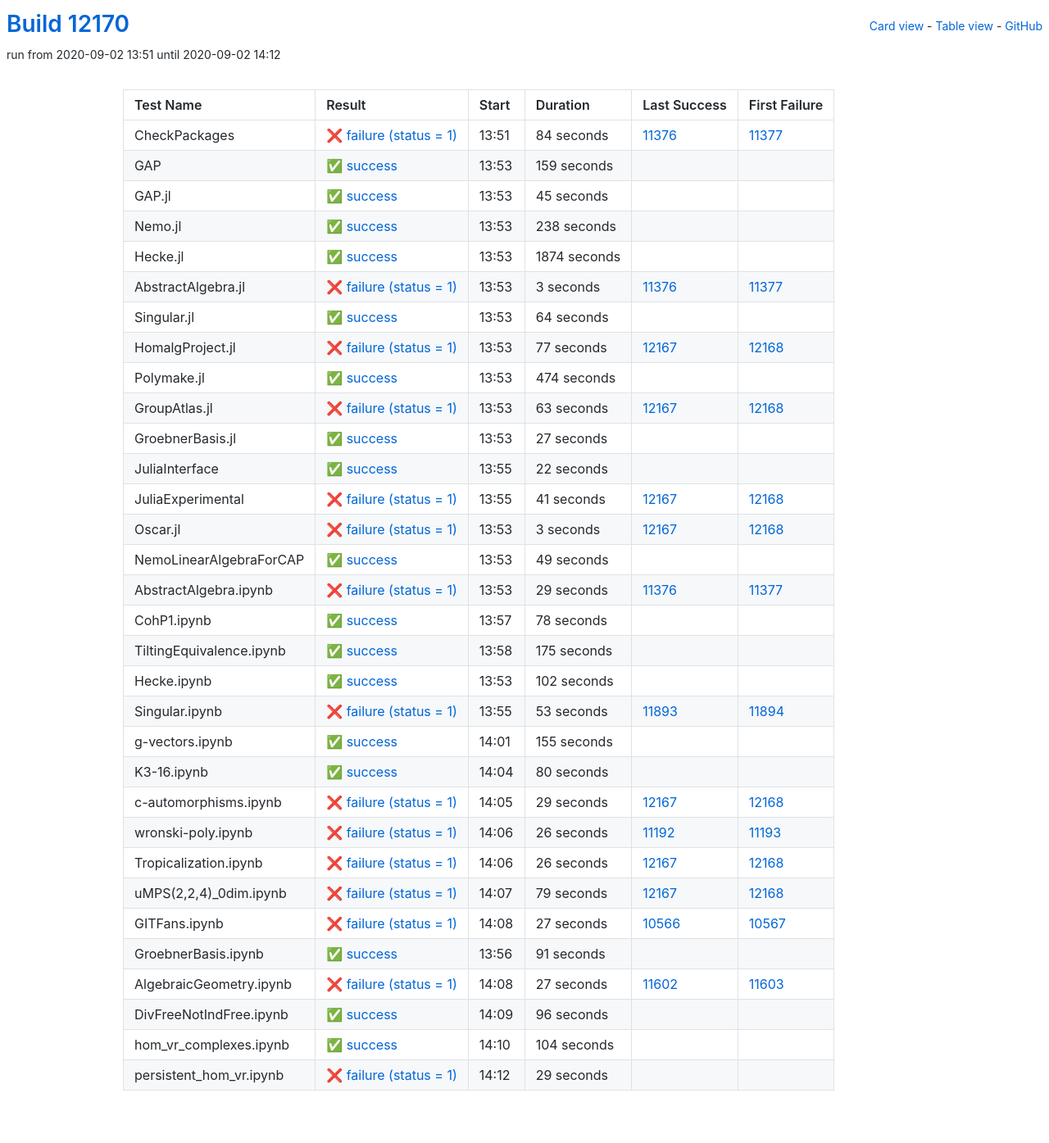
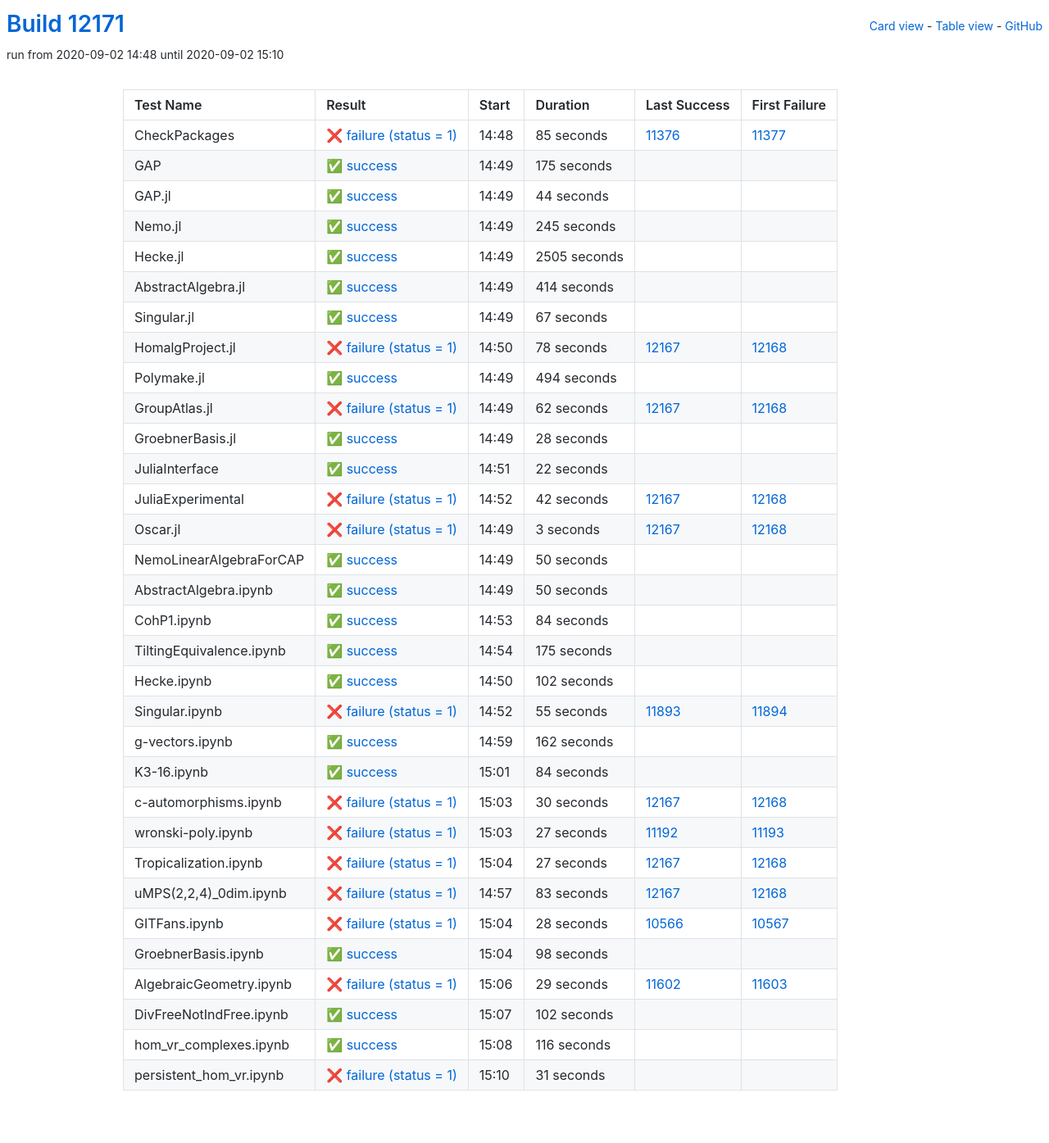
Before and after one commit to oscar-system/oscar-ci-status, a Jekyll site: the page built from table.html, in a window 1280 px wide. Shown: the whole page at 82% size. Built offline with Jekyll 4.4.1, drawn with Linux system fonts in a browser that asks for light colours.

Commit message:
Build #12171

```diff
--- a/_data/ci.yml
+++ b/_data/ci.yml
@@ -1,6 +1,6 @@
 ---
-build: 12170
-build_url: https://oscarci.mathematik.uni-kl.de/job/oscar/12170/
+build: 12171
+build_url: https://oscarci.mathematik.uni-kl.de/job/oscar/12171/
 job: oscar
 organization: oscar-system
 repo: oscar-ci-status
@@ -8,140 +8,140 @@ repourl: https://github.com/oscar-system/oscar-ci-status
 tests:
 - name: CheckPackages
   id: checkpackages
-  log: https://oscarci.mathematik.uni-kl.de/job/oscar/12170/artifact/logs/build-12170/CheckPackages.log
-  start: 2020-09-02 13:51
+  log: https://oscarci.mathematik.uni-kl.de/job/oscar/12171/artifact/logs/build-12171/CheckPackages.log
+  start: 2020-09-02 14:48
   success: false
   exitcode: 1
   status: failure
-  duration: 84
+  duration: 85
   last_success: 11376
   last_success_url: https://oscarci.mathematik.uni-kl.de/job/oscar/11376/
   first_failure: 11377
   first_failure_url: https://oscarci.mathematik.uni-kl.de/job/oscar/11377/
 - name: GAP
   id: gap
-  log: https://oscarci.mathematik.uni-kl.de/job/oscar/12170/artifact/logs/build-12170/GAP.log
-  start: 2020-09-02 13:53
+  log: https://oscarci.mathematik.uni-kl.de/job/oscar/12171/artifact/logs/build-12171/GAP.log
+  start: 2020-09-02 14:49
   success: true
   exitcode: 0
   status: success
-  duration: 159
+  duration: 175
   last_success: false
   last_success_url:
   first_failure: false
   first_failure_url:
 - name: GAP.jl
   id: gap-jl
-  log: https://oscarci.mathematik.uni-kl.de/job/oscar/12170/artifact/logs/build-12170/GAP.jl.log
-  start: 2020-09-02 13:53
+  log: https://oscarci.mathematik.uni-kl.de/job/oscar/12171/artifact/logs/build-12171/GAP.jl.log
+  start: 2020-09-02 14:49
   success: true
   exitcode: 0
   status: success
-  duration: 45
+  duration: 44
   last_success: false
   last_success_url:
   first_failure: false
   first_failure_url:
 - name: Nemo.jl
   id: nemo-jl
-  log: https://oscarci.mathematik.uni-kl.de/job/oscar/12170/artifact/logs/build-12170/Nemo.jl.log
-  start: 2020-09-02 13:53
+  log: https://oscarci.mathematik.uni-kl.de/job/oscar/12171/artifact/logs/build-12171/Nemo.jl.log
+  start: 2020-09-02 14:49
   success: true
   exitcode: 0
   status: success
-  duration: 238
+  duration: 245
   last_success: false
   last_success_url:
   first_failure: false
   first_failure_url:
 - name: Hecke.jl
   id: hecke-jl
-  log: https://oscarci.mathematik.uni-kl.de/job/oscar/12170/artifact/logs/build-12170/Hecke.jl.log
-  start: 2020-09-02 13:53
+  log: https://oscarci.mathematik.uni-kl.de/job/oscar/12171/artifact/logs/build-12171/Hecke.jl.log
+  start: 2020-09-02 14:49
   success: true
   exitcode: 0
   status: success
-  duration: 1874
+  duration: 2505
   last_success: false
   last_success_url:
   first_failure: false
   first_failure_url:
 - name: AbstractAlgebra.jl
   id: abstractalgebra-jl
-  log: https://oscarci.mathematik.uni-kl.de/job/oscar/12170/artifact/logs/build-12170/AbstractAlgebra.jl.log
-  start: 2020-09-02 13:53
-  success: false
-  exitcode: 1
-  status: failure
-  duration: 3
-  last_success: 11376
-  last_success_url: https://oscarci.mathematik.uni-kl.de/job/oscar/11376/
-  first_failure: 11377
-  first_failure_url: https://oscarci.mathematik.uni-kl.de/job/oscar/11377/
-- name: Singular.jl
-  id: singular-jl
-  log: https://oscarci.mathematik.uni-kl.de/job/oscar/12170/artifact/logs/build-12170/Singular.jl.log
-  start: 2020-09-02 13:53
+  log: https://oscarci.mathematik.uni-kl.de/job/oscar/12171/artifact/logs/build-12171/AbstractAlgebra.jl.log
+  start: 2020-09-02 14:49
   success: true
   exitcode: 0
   status: success
-  duration: 64
+  duration: 414
+  last_success: false
+  last_success_url:
+  first_failure: false
+  first_failure_url:
+- name: Singular.jl
+  id: singular-jl
+  log: https://oscarci.mathematik.uni-kl.de/job/oscar/12171/artifact/logs/build-12171/Singular.jl.log
+  start: 2020-09-02 14:49
+  success: true
+  exitcode: 0
+  status: success
+  duration: 67
   last_success: false
   last_success_url:
   first_failure: false
   first_failure_url:
 - name: HomalgProject.jl
   id: homalgproject-jl
-  log: https://oscarci.mathematik.uni-kl.de/job/oscar/12170/artifact/logs/build-12170/HomalgProject.jl.log
-  start: 2020-09-02 13:53
+  log: https://oscarci.mathematik.uni-kl.de/job/oscar/12171/artifact/logs/build-12171/HomalgProject.jl.log
+  start: 2020-09-02 14:50
   success: false
   exitcode: 1
   status: failure
-  duration: 77
+  duration: 78
   last_success: 12167
   last_success_url: https://oscarci.mathematik.uni-kl.de/job/oscar/12167/
   first_failure: 12168
   first_failure_url: https://oscarci.mathematik.uni-kl.de/job/oscar/12168/
 - name: Polymake.jl
   id: polymake-jl
-  log: https://oscarci.mathematik.uni-kl.de/job/oscar/12170/artifact/logs/build-12170/Polymake.jl.log
-  start: 2020-09-02 13:53
+  log: https://oscarci.mathematik.uni-kl.de/job/oscar/12171/artifact/logs/build-12171/Polymake.jl.log
+  start: 2020-09-02 14:49
   success: true
   exitcode: 0
   status: success
-  duration: 474
+  duration: 494
   last_success: false
   last_success_url:
   first_failure: false
   first_failure_url:
 - name: GroupAtlas.jl
   id: groupatlas-jl
-  log: https://oscarci.mathematik.uni-kl.de/job/oscar/12170/artifact/logs/build-12170/GroupAtlas.jl.log
-  start: 2020-09-02 13:53
+  log: https://oscarci.mathematik.uni-kl.de/job/oscar/12171/artifact/logs/build-12171/GroupAtlas.jl.log
+  start: 2020-09-02 14:49
   success: false
   exitcode: 1
   status: failure
-  duration: 63
+  duration: 62
   last_success: 12167
   last_success_url: https://oscarci.mathematik.uni-kl.de/job/oscar/12167/
   first_failure: 12168
   first_failure_url: https://oscarci.mathematik.uni-kl.de/job/oscar/12168/
 - name: GroebnerBasis.jl
   id: groebnerbasis-jl
-  log: https://oscarci.mathematik.uni-kl.de/job/oscar/12170/artifact/logs/build-12170/GroebnerBasis.jl.log
-  start: 2020-09-02 13:53
+  log: https://oscarci.mathematik.uni-kl.de/job/oscar/12171/artifact/logs/build-12171/GroebnerBasis.jl.log
+  start: 2020-09-02 14:49
   success: true
   exitcode: 0
   status: success
-  duration: 27
+  duration: 28
   last_success: false
   last_success_url:
   first_failure: false
   first_failure_url:
 - name: JuliaInterface
   id: juliainterface
-  log: https://oscarci.mathematik.uni-kl.de/job/oscar/12170/artifact/logs/build-12170/JuliaInterface.log
-  start: 2020-09-02 13:55
+  log: https://oscarci.mathematik.uni-kl.de/job/oscar/12171/artifact/logs/build-12171/JuliaInterface.log
+  start: 2020-09-02 14:51
   success: true
   exitcode: 0
   status: success
@@ -152,20 +152,20 @@ tests:
   first_failure_url:
 - name: JuliaExperimental
   id: juliaexperimental
-  log: https://oscarci.mathematik.uni-kl.de/job/oscar/12170/artifact/logs/build-12170/JuliaExperimental.log
-  start: 2020-09-02 13:55
+  log: https://oscarci.mathematik.uni-kl.de/job/oscar/12171/artifact/logs/build-12171/JuliaExperimental.log
+  start: 2020-09-02 14:52
   success: false
   exitcode: 1
   status: failure
-  duration: 41
+  duration: 42
   last_success: 12167
   last_success_url: https://oscarci.mathematik.uni-kl.de/job/oscar/12167/
   first_failure: 12168
   first_failure_url: https://oscarci.mathematik.uni-kl.de/job/oscar/12168/
 - name: Oscar.jl
   id: oscar-jl
-  log: https://oscarci.mathematik.uni-kl.de/job/oscar/12170/artifact/logs/build-12170/Oscar.jl.log
-  start: 2020-09-02 13:53
+  log: https://oscarci.mathematik.uni-kl.de/job/oscar/12171/artifact/logs/build-12171/Oscar.jl.log
+  start: 2020-09-02 14:49
   success: false
   exitcode: 1
   status: failure
@@ -176,44 +176,44 @@ tests:
   first_failure_url: https://oscarci.mathematik.uni-kl.de/job/oscar/12168/
 - name: NemoLinearAlgebraForCAP
   id: nemolinearalgebraforcap
-  log: https://oscarci.mathematik.uni-kl.de/job/oscar/12170/artifact/logs/build-12170/NemoLinearAlgebraForCAP.log
-  start: 2020-09-02 13:53
+  log: https://oscarci.mathematik.uni-kl.de/job/oscar/12171/artifact/logs/build-12171/NemoLinearAlgebraForCAP.log
+  start: 2020-09-02 14:49
   success: true
   exitcode: 0
   status: success
-  duration: 49
+  duration: 50
   last_success: false
   last_success_url:
   first_failure: false
   first_failure_url:
 - name: AbstractAlgebra.ipynb
   id: abstractalgebra-ipynb
-  log: https://oscarci.mathematik.uni-kl.de/job/oscar/12170/artifact/logs/build-12170/AbstractAlgebra.ipynb.log
-  start: 2020-09-02 13:53
-  success: false
-  exitcode: 1
-  status: failure
-  duration: 29
-  last_success: 11376
-  last_success_url: https://oscarci.mathematik.uni-kl.de/job/oscar/11376/
-  first_failure: 11377
-  first_failure_url: https://oscarci.mathematik.uni-kl.de/job/oscar/11377/
-- name: CohP1.ipynb
-  id: cohp1-ipynb
-  log: https://oscarci.mathematik.uni-kl.de/job/oscar/12170/artifact/logs/build-12170/CohP1.ipynb.log
-  start: 2020-09-02 13:57
+  log: https://oscarci.mathematik.uni-kl.de/job/oscar/12171/artifact/logs/build-12171/AbstractAlgebra.ipynb.log
+  start: 2020-09-02 14:49
   success: true
   exitcode: 0
   status: success
-  duration: 78
+  duration: 50
+  last_success: false
+  last_success_url:
+  first_failure: false
+  first_failure_url:
+- name: CohP1.ipynb
+  id: cohp1-ipynb
+  log: https://oscarci.mathematik.uni-kl.de/job/oscar/12171/artifact/logs/build-12171/CohP1.ipynb.log
+  start: 2020-09-02 14:53
+  success: true
+  exitcode: 0
+  status: success
+  duration: 84
   last_success: false
   last_success_url:
   first_failure: false
   first_failure_url:
 - name: TiltingEquivalence.ipynb
   id: tiltingequivalence-ipynb
-  log: https://oscarci.mathematik.uni-kl.de/job/oscar/12170/artifact/logs/build-12170/TiltingEquivalence.ipynb.log
-  start: 2020-09-02 13:58
+  log: https://oscarci.mathematik.uni-kl.de/job/oscar/12171/artifact/logs/build-12171/TiltingEquivalence.ipynb.log
+  start: 2020-09-02 14:54
   success: true
   exitcode: 0
   status: success
@@ -224,8 +224,8 @@ tests:
   first_failure_url:
 - name: Hecke.ipynb
   id: hecke-ipynb
-  log: https://oscarci.mathematik.uni-kl.de/job/oscar/12170/artifact/logs/build-12170/Hecke.ipynb.log
-  start: 2020-09-02 13:53
+  log: https://oscarci.mathematik.uni-kl.de/job/oscar/12171/artifact/logs/build-12171/Hecke.ipynb.log
+  start: 2020-09-02 14:50
   success: true
   exitcode: 0
   status: success
@@ -236,156 +236,156 @@ tests:
   first_failure_url:
 - name: Singular.ipynb
   id: singular-ipynb
-  log: https://oscarci.mathematik.uni-kl.de/job/oscar/12170/artifact/logs/build-12170/Singular.ipynb.log
-  start: 2020-09-02 13:55
+  log: https://oscarci.mathematik.uni-kl.de/job/oscar/12171/artifact/logs/build-12171/Singular.ipynb.log
+  start: 2020-09-02 14:52
   success: false
   exitcode: 1
   status: failure
-  duration: 53
+  duration: 55
   last_success: 11893
   last_success_url: https://oscarci.mathematik.uni-kl.de/job/oscar/11893/
   first_failure: 11894
   first_failure_url: https://oscarci.mathematik.uni-kl.de/job/oscar/11894/
 - name: g-vectors.ipynb
   id: g-vectors-ipynb
-  log: https://oscarci.mathematik.uni-kl.de/job/oscar/12170/artifact/logs/build-12170/g-vectors.ipynb.log
-  start: 2020-09-02 14:01
+  log: https://oscarci.mathematik.uni-kl.de/job/oscar/12171/artifact/logs/build-12171/g-vectors.ipynb.log
+  start: 2020-09-02 14:59
   success: true
   exitcode: 0
   status: success
-  duration: 155
+  duration: 162
   last_success: false
   last_success_url:
   first_failure: false
   first_failure_url:
 - name: K3-16.ipynb
   id: k3-16-ipynb
-  log: https://oscarci.mathematik.uni-kl.de/job/oscar/12170/artifact/logs/build-12170/K3-16.ipynb.log
-  start: 2020-09-02 14:04
+  log: https://oscarci.mathematik.uni-kl.de/job/oscar/12171/artifact/logs/build-12171/K3-16.ipynb.log
+  start: 2020-09-02 15:01
   success: true
   exitcode: 0
   status: success
-  duration: 80
+  duration: 84
   last_success: false
   last_success_url:
   first_failure: false
   first_failure_url:
 - name: c-automorphisms.ipynb
   id: c-automorphisms-ipynb
-  log: https://oscarci.mathematik.uni-kl.de/job/oscar/12170/artifact/logs/build-12170/c-automorphisms.ipynb.log
-  start: 2020-09-02 14:05
+  log: https://oscarci.mathematik.uni-kl.de/job/oscar/12171/artifact/logs/build-12171/c-automorphisms.ipynb.log
+  start: 2020-09-02 15:03
   success: false
   exitcode: 1
   status: failure
-  duration: 29
+  duration: 30
   last_success: 12167
   last_success_url: https://oscarci.mathematik.uni-kl.de/job/oscar/12167/
   first_failure: 12168
   first_failure_url: https://oscarci.mathematik.uni-kl.de/job/oscar/12168/
 - name: wronski-poly.ipynb
   id: wronski-poly-ipynb
-  log: https://oscarci.mathematik.uni-kl.de/job/oscar/12170/artifact/logs/build-12170/wronski-poly.ipynb.log
-  start: 2020-09-02 14:06
+  log: https://oscarci.mathematik.uni-kl.de/job/oscar/12171/artifact/logs/build-12171/wronski-poly.ipynb.log
+  start: 2020-09-02 15:03
   success: false
   exitcode: 1
   status: failure
-  duration: 26
+  duration: 27
   last_success: 11192
   last_success_url: https://oscarci.mathematik.uni-kl.de/job/oscar/11192/
   first_failure: 11193
   first_failure_url: https://oscarci.mathematik.uni-kl.de/job/oscar/11193/
 - name: Tropicalization.ipynb
   id: tropicalization-ipynb
-  log: https://oscarci.mathematik.uni-kl.de/job/oscar/12170/artifact/logs/build-12170/Tropicalization.ipynb.log
-  start: 2020-09-02 14:06
+  log: https://oscarci.mathematik.uni-kl.de/job/oscar/12171/artifact/logs/build-12171/Tropicalization.ipynb.log
+  start: 2020-09-02 15:04
   success: false
   exitcode: 1
   status: failure
-  duration: 26
+  duration: 27
   last_success: 12167
   last_success_url: https://oscarci.mathematik.uni-kl.de/job/oscar/12167/
   first_failure: 12168
   first_failure_url: https://oscarci.mathematik.uni-kl.de/job/oscar/12168/
 - name: uMPS(2,2,4)_0dim.ipynb
   id: umps-2-2-4-0dim-ipynb
-  log: https://oscarci.mathematik.uni-kl.de/job/oscar/12170/artifact/logs/build-12170/uMPS-2-2-4-_0dim.ipynb.log
-  start: 2020-09-02 14:07
+  log: https://oscarci.mathematik.uni-kl.de/job/oscar/12171/artifact/logs/build-12171/uMPS-2-2-4-_0dim.ipynb.log
+  start: 2020-09-02 14:57
   success: false
   exitcode: 1
   status: failure
-  duration: 79
+  duration: 83
   last_success: 12167
   last_success_url: https://oscarci.mathematik.uni-kl.de/job/oscar/12167/
   first_failure: 12168
   first_failure_url: https://oscarci.mathematik.uni-kl.de/job/oscar/12168/
 - name: GITFans.ipynb
   id: gitfans-ipynb
-  log: https://oscarci.mathematik.uni-kl.de/job/oscar/12170/artifact/logs/build-12170/GITFans.ipynb.log
-  start: 2020-09-02 14:08
+  log: https://oscarci.mathematik.uni-kl.de/job/oscar/12171/artifact/logs/build-12171/GITFans.ipynb.log
+  start: 2020-09-02 15:04
   success: false
   exitcode: 1
   status: failure
-  duration: 27
+  duration: 28
   last_success: 10566
   last_success_url: https://oscarci.mathematik.uni-kl.de/job/oscar/10566/
   first_failure: 10567
   first_failure_url: https://oscarci.mathematik.uni-kl.de/job/oscar/10567/
 - name: GroebnerBasis.ipynb
   id: groebnerbasis-ipynb
-  log: https://oscarci.mathematik.uni-kl.de/job/oscar/12170/artifact/logs/build-12170/GroebnerBasis.ipynb.log
-  start: 2020-09-02 13:56
+  log: https://oscarci.mathematik.uni-kl.de/job/oscar/12171/artifact/logs/build-12171/GroebnerBasis.ipynb.log
+  start: 2020-09-02 15:04
   success: true
   exitcode: 0
   status: success
-  duration: 91
+  duration: 98
   last_success: false
   last_success_url:
   first_failure: false
   first_failure_url:
 - name: AlgebraicGeometry.ipynb
   id: algebraicgeometry-ipynb
-  log: https://oscarci.mathematik.uni-kl.de/job/oscar/12170/artifact/logs/build-12170/AlgebraicGeometry.ipynb.log
-  start: 2020-09-02 14:08
+  log: https://oscarci.mathematik.uni-kl.de/job/oscar/12171/artifact/logs/build-12171/AlgebraicGeometry.ipynb.log
+  start: 2020-09-02 15:06
   success: false
   exitcode: 1
   status: failure
-  duration: 27
+  duration: 29
   last_success: 11602
   last_success_url: https://oscarci.mathematik.uni-kl.de/job/oscar/11602/
   first_failure: 11603
   first_failure_url: https://oscarci.mathematik.uni-kl.de/job/oscar/11603/
 - name: DivFreeNotIndFree.ipynb
   id: divfreenotindfree-ipynb
-  log: https://oscarci.mathematik.uni-kl.de/job/oscar/12170/artifact/logs/build-12170/DivFreeNotIndFree.ipynb.log
-  start: 2020-09-02 14:09
+  log: https://oscarci.mathematik.uni-kl.de/job/oscar/12171/artifact/logs/build-12171/DivFreeNotIndFree.ipynb.log
+  start: 2020-09-02 15:07
   success: true
   exitcode: 0
   status: success
-  duration: 96
+  duration: 102
   last_success: false
   last_success_url:
   first_failure: false
   first_failure_url:
 - name: hom_vr_complexes.ipynb
   id: hom-vr-complexes-ipynb
-  log: https://oscarci.mathematik.uni-kl.de/job/oscar/12170/artifact/logs/build-12170/hom_vr_complexes.ipynb.log
-  start: 2020-09-02 14:10
+  log: https://oscarci.mathematik.uni-kl.de/job/oscar/12171/artifact/logs/build-12171/hom_vr_complexes.ipynb.log
+  start: 2020-09-02 15:08
   success: true
   exitcode: 0
   status: success
-  duration: 104
+  duration: 116
   last_success: false
   last_success_url:
   first_failure: false
   first_failure_url:
 - name: persistent_hom_vr.ipynb
   id: persistent-hom-vr-ipynb
-  log: https://oscarci.mathematik.uni-kl.de/job/oscar/12170/artifact/logs/build-12170/persistent_hom_vr.ipynb.log
-  start: 2020-09-02 14:12
+  log: https://oscarci.mathematik.uni-kl.de/job/oscar/12171/artifact/logs/build-12171/persistent_hom_vr.ipynb.log
+  start: 2020-09-02 15:10
   success: false
   exitcode: 1
   status: failure
-  duration: 29
+  duration: 31
   last_success: false
   last_success_url:
   first_failure: false
```
Also changed, not shown: README.md.
